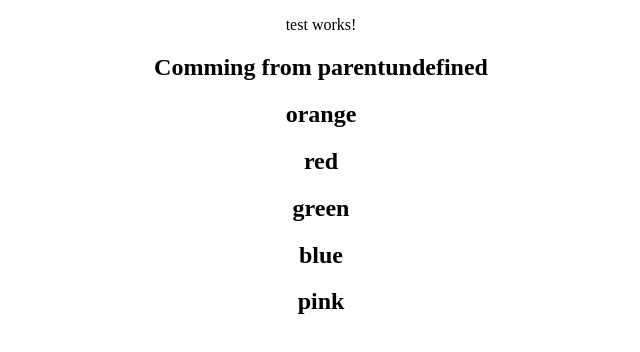
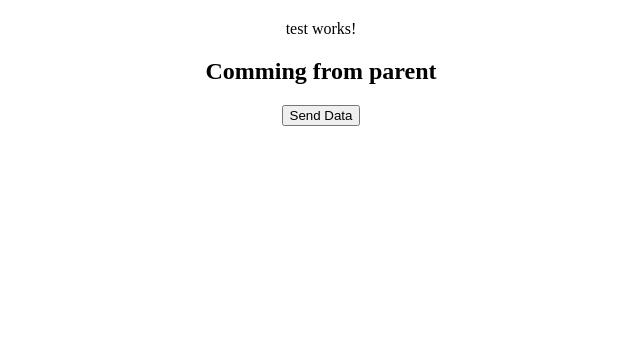
Before and after one commit to sanjay2596/Angular8, an Angular app in the folder hello-world/: page / in a window 1280 px wide. Shown: the top 352 px of the page, without its empty margins (319-959 px from the left). Built offline with nearby package versions, Linux system fonts and the light colour scheme.

Commit message:
Feature: Component interaction  #Sending data from child to parent using event | EventEmitter

```diff
--- a/hello-world/src/app/app.component.html
+++ b/hello-world/src/app/app.component.html
@@ -1,5 +1,6 @@
 <div style="text-align: center;">
     <div>
-        <app-test [parentData]="colors"></app-test>
+        <h2>{{message}}</h2>
+        <app-test (childEvent)="message=$event" [parentData]="colors"></app-test>
     </div>
 </div>
--- a/hello-world/src/app/app.component.ts
+++ b/hello-world/src/app/app.component.ts
@@ -8,6 +8,7 @@
 })
 export class AppComponent {
   public colors= ["orange","red","green","blue","pink"];
+  public message ="";
   constructor(){}
   ngOnInit(){
 
--- a/hello-world/src/app/test/test.component.html
+++ b/hello-world/src/app/test/test.component.html
@@ -1,9 +1,3 @@
 <p>test works!</p>
-<h2>{{"Comming from parent"+ parentData}}</h2>
-<!-- <h2 *ngFor="let color of parentData;"> -->
-
-
-<h2 *ngFor="let color of colors;">
-    {{color}}
-
-</h2>
+<h2>Comming from parent</h2>
+<button (click)="fireEvent()">Send Data</button>
--- a/hello-world/src/app/test/test.component.ts
+++ b/hello-world/src/app/test/test.component.ts
@@ -1,4 +1,5 @@
-import { Component, OnInit ,Input} from '@angular/core';
+import { Component, OnInit ,Input, Output , EventEmitter} from '@angular/core';
+
 
 
 @Component({
@@ -7,11 +8,19 @@
   styleUrls: ['./test.component.css']
 })
 export class TestComponent implements OnInit {
-  // @Input() public parentData;
-  @Input('parentData') public colors ;
+  @Input('parentData') public colors;
+
+  @Output() public childEvent = new EventEmitter();
+
+
   constructor() { }
 
   ngOnInit() {
   }
+  fireEvent(){
+    this.childEvent.emit("Hey Dude, WhatsUp!");
+  }
+
+
 
 }
```
